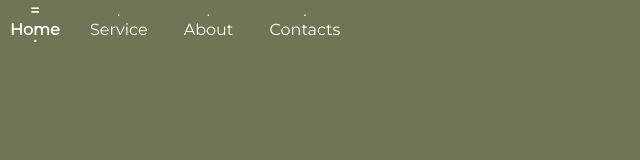
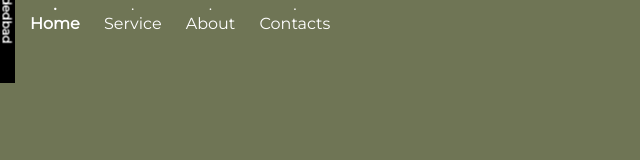
Before and after one commit to codedbad/devtest, a plain HTML site: page index.html in a window 1280 px wide. Shown: the whole page, without its empty margins (0-640 px from the left). Drawn offline with Linux system fonts and the light colour scheme.

Commit message:
Add files via upload

```diff
--- a/index.html
+++ b/index.html
@@ -1,20 +1,26 @@
 <!DOCTYPE html>
 <html lang="en">
+
 <head>
   <meta charset="UTF-8" />
   <meta name="viewport" content="width=device-width, initial-scale=1.0" />
   <meta http-equiv="X-UA-Compatible" content="ie=edge" />
-    <link rel="stylesheet" href="main.css" />
+  <link rel="stylesheet" href="main.css">
   <link rel="icon" href="equel.ico" sizes="16x16" type="images/ico">
   <script src="main.js"></script>
   <title>HOME : Service</title>
 </head>
+
+<!-- <body onload="createDivs()"></body> -->
 <header>
+  <div class="cb">
+    codedbad
+  </div>
   <nav class="navbar">
     <ul>
       <li>
         <a class="navbar-tx-bold" href="#" onclick="createDivs()">
-              <span>=</span>
+          <span>.</span>
           <span>Home</span>
           <span class="navbar-hover">.</span>
         </a>
@@ -44,8 +50,10 @@
   </nav>
 </header>
 <main>
-      <div id="container"></div>
+  <div id="container">
+  </div>
 </main>
 <footer></footer>
 </body>
+
 </html>
--- a/main.css
+++ b/main.css
@@ -1,9 +1,4 @@
 @import url("https://fonts.googleapis.com/css?family=Montserrat");
-body,
-html {
-  height: 100%;
-}
-
 body {
   margin: 0;
   font-family: "Montserrat", monospace;
@@ -20,7 +15,7 @@ header li a {
   font-family: "Montserrat";
   color: #ffffff;
   text-align: center;
-  padding: 16px;
+  padding: 10px;
   text-decoration: none;
 }
 
@@ -41,7 +36,7 @@ header ul {
   width: 100%;
   height: 62px;
   margin: 0;
-  padding: 0;
+  padding: 0px 20px;
   overflow: hidden;
   background-color: #6F7555;
 }
@@ -53,7 +48,7 @@ header span {
 header .navbar-tx-bold {
   font-weight: bold;
   background-color: #6F7555;
-  padding: 10px 10px;
+  padding: 10px;
 }
 
 #container {
@@ -62,7 +57,7 @@ header .navbar-tx-bold {
   display: flex;
   -ms-flex-wrap: wrap;
       flex-wrap: wrap;
-  padding: 70px 50px;
+  padding: 50px 50px;
   -webkit-box-pack: center;
       -ms-flex-pack: center;
           justify-content: center;
@@ -95,28 +90,18 @@ header .navbar-tx-bold {
   font-size: 20px;
 }
 
-.form {
-  display: -webkit-box;
-  display: -ms-flexbox;
-  display: flex;
-  -ms-flex-wrap: wrap;
-      flex-wrap: wrap;
-  padding: 70px 50px;
-  -webkit-box-pack: center;
-      -ms-flex-pack: center;
-          justify-content: center;
-}
-
-.form .in-form {
-  width: 250px;
-  height: 25px;
-  margin: 5px;
-  border: none;
-}
-
-.form .btn {
-  margin: 5px;
-  width: 250px;
-  height: 30px;
+.cb {
+  font-family: "Montserrat";
+  color: #ffffff;
+  background: #000;
+  width: 100px;
+  -webkit-transform: rotateZ(90deg);
+          transform: rotateZ(90deg);
+  padding: 0px 0px;
+  margin: 25px -43px;
+  position: fixed;
+  font-size: 12px;
+  font-weight: bold;
+  z-index: 999;
 }
 /*# sourceMappingURL=main.css.map */
```
Lines whose indentation alone changed are shown as unchanged.
